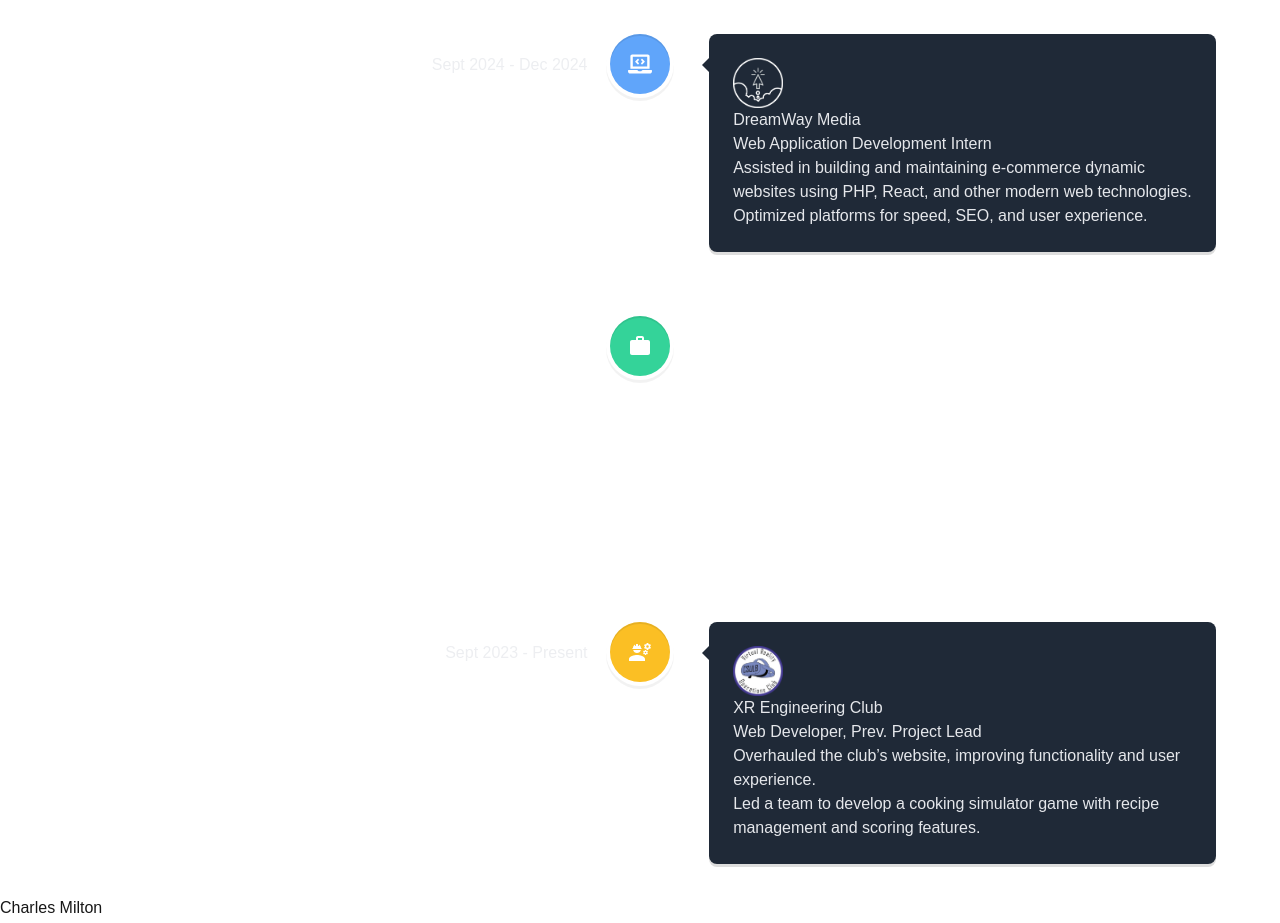
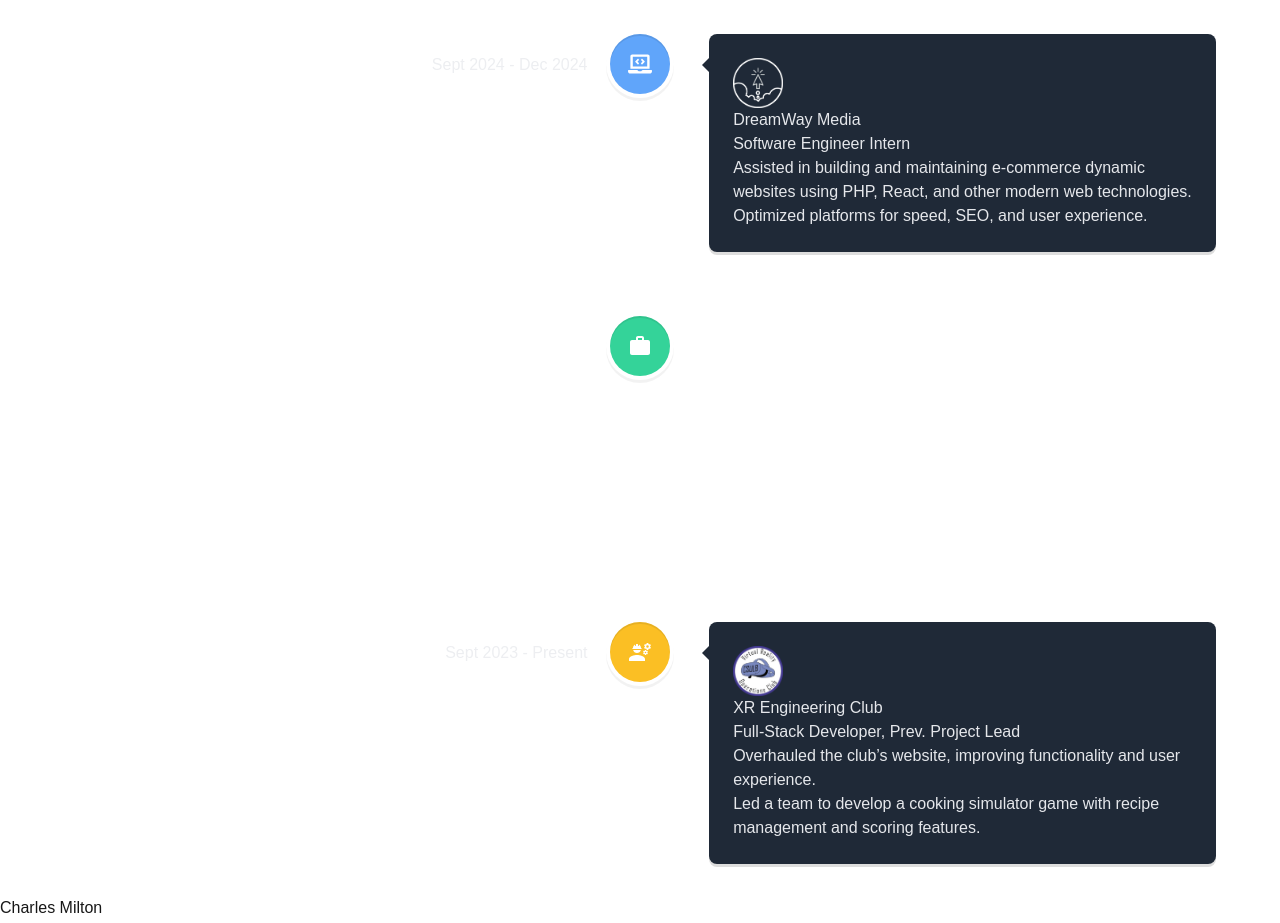
Before and after one commit to chuckmilton/portfolio, a Next.js app: page /experience in a window 1280 px wide. Shown: the part 900-1823 px from the top of the page. Built offline with nearby package versions, Linux system fonts and the light colour scheme.

Commit message:
Update position titles and resume

```diff
--- a/src/app/experience/page.tsx
+++ b/src/app/experience/page.tsx
@@ -23,7 +23,7 @@ export default function Experience() {
       {
         company: 'DreamWay Media',
         logo: '/logos/dreamway.png',
-        role: 'Web Application Development Intern',
+        role: 'Software Engineer Intern',
         duration: 'Sept 2024 - Dec 2024',
         description: [
           'Assisted in building and maintaining e-commerce dynamic websites using PHP, React, and other modern web technologies.',
@@ -35,7 +35,7 @@ export default function Experience() {
       {
         company: 'Association for Computing Machinery',
         logo: '/logos/acm.png',
-        role: 'Web Developer',
+        role: 'Full-Stack Developer',
         duration: 'Aug 2024 - Present',
         description: [
           'Develop and manage ACM’s websites, including promoting CSULB’s BeachHacks.',
@@ -47,7 +47,7 @@ export default function Experience() {
       {
         company: 'XR Engineering Club',
         logo: '/logos/xrclub.png',
-        role: 'Web Developer, Prev. Project Lead',
+        role: 'Full-Stack Developer, Prev. Project Lead',
         duration: 'Sept 2023 - Present',
         description: [
           'Overhauled the club’s website, improving functionality and user experience.',
--- a/src/app/projects/page.tsx
+++ b/src/app/projects/page.tsx
@@ -40,7 +40,7 @@ export default function Projects() {
     {
       title: 'Rate My CSULB Professors',
       description:
-        'Engineered a Chrome extension that integrates professor ratings into CSULB’s registration system, reducing query latency by 50% using GraphQL and LRU caching. The tool has 200+ active users.',
+        'Engineered a Chrome extension that integrates professor ratings into CSULB’s registration system, reducing query latency by 50% using GraphQL and LRU caching. The tool has 300+ active users.',
       tools: ['HTML', 'CSS', 'JavaScript', 'GraphQL'],
       image: '/images/csulb-extension.png',
       demo: 'https://chromewebstore.google.com/detail/Rate%20My%20CSULB%20Professors/hfacilllhlfjdaakkmhmbdkidcibhoco',
```
Also changed, not shown: 1 other file (tests, documents, lock files or other folders).
